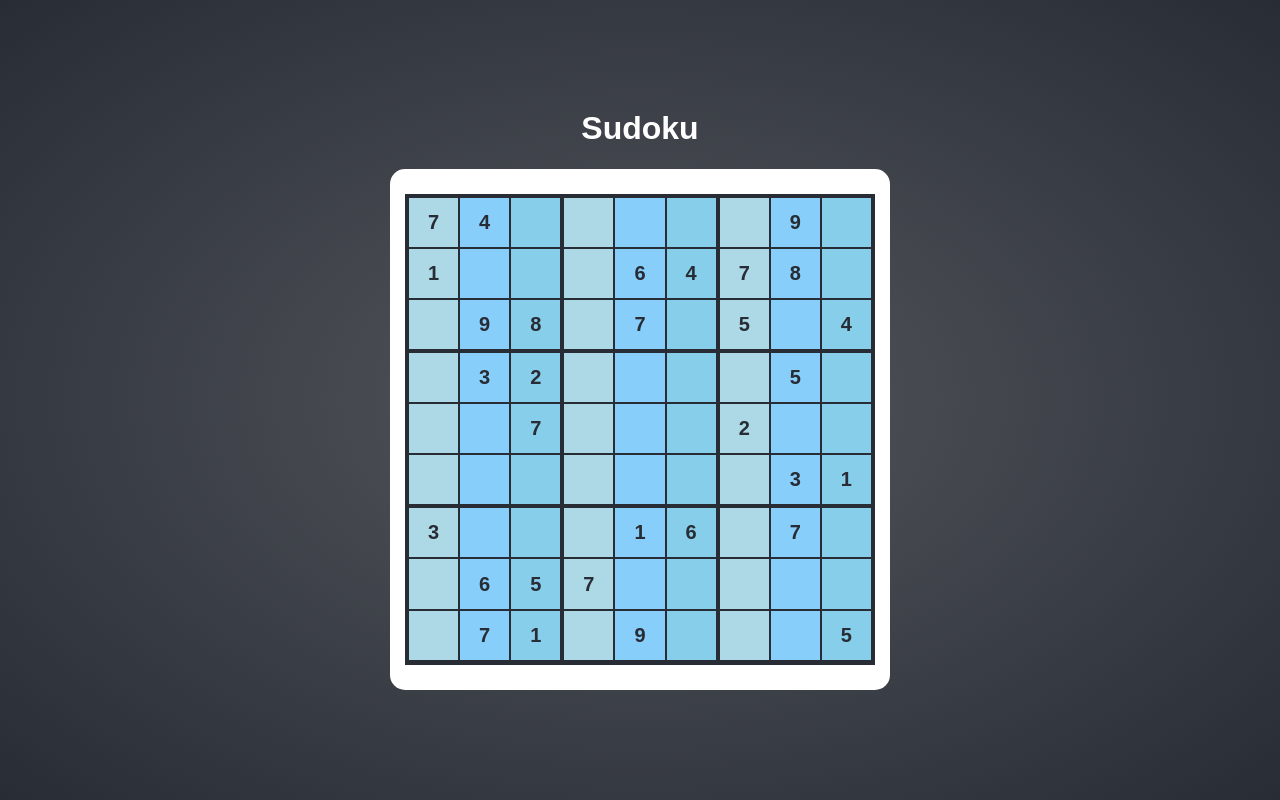
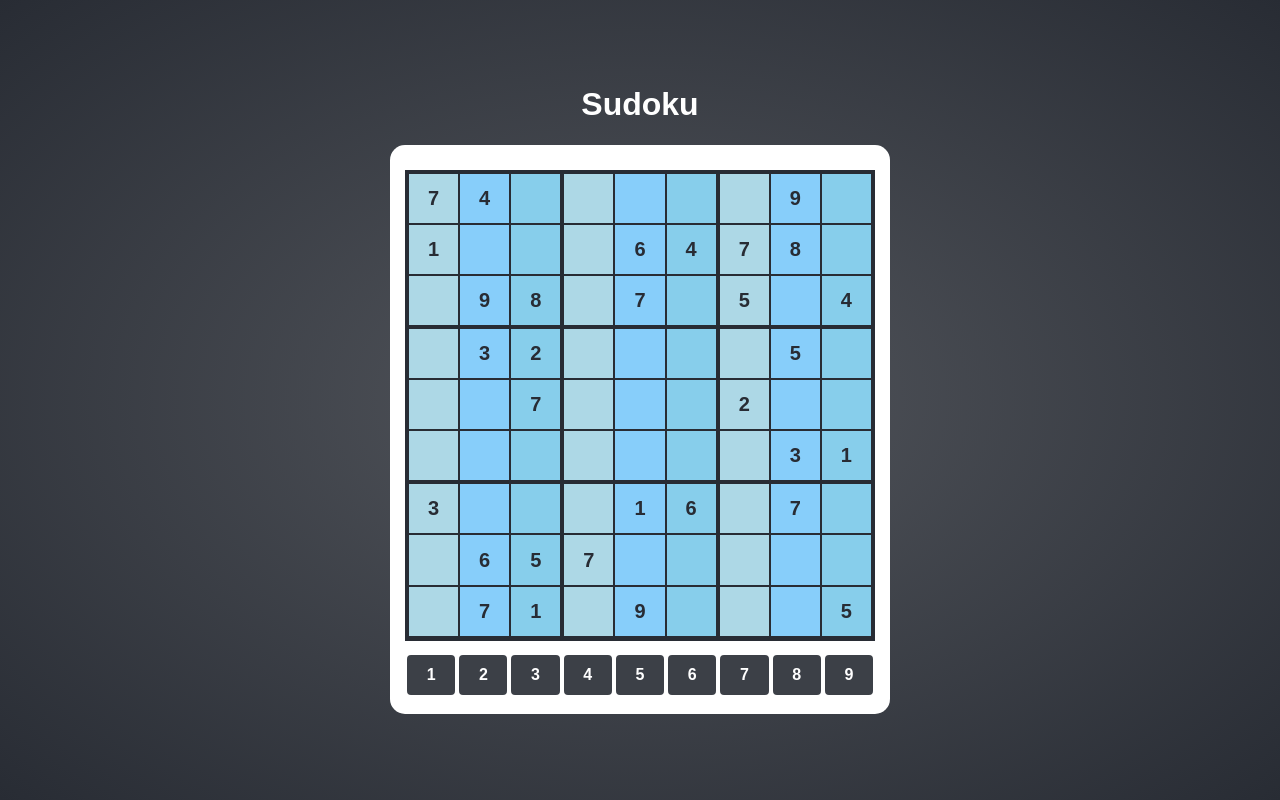
Before and after one commit to b3-bogusz/sudoku-react, a React (Create React App) app: page / in a window 1280 px wide. Built offline with nearby package versions, Linux system fonts and the light colour scheme.

Commit message:
add Button, NumberButton and Container for buttons under the grid

```diff
--- a/src/components/index.ts
+++ b/src/components/index.ts
@@ -1,2 +1,3 @@
 export { default as Grid } from './grid'
+export { default as Numbers } from './numbers'
 export * from './styles'
--- /dev/null
+++ b/src/components/numbers/button/index.tsx
@@ -0,0 +1,18 @@
+import React, { FC } from 'react'
+import { NUMBERS } from 'typings'
+import { Button } from 'components'
+
+interface IProps {
+    value: NUMBERS
+}
+ const NumberButton: FC<IProps> = ({ value }) => {
+    function fill() {
+        console.log('fill', value)
+    }
+
+    return(
+        <Button onClick={fill}>{value}</Button>
+    )
+ }
+
+ export default NumberButton;
--- /dev/null
+++ b/src/components/numbers/index.tsx
@@ -0,0 +1,18 @@
+import React, { FC } from 'react'
+
+import { NUMBERS } from 'typings'
+import Button from './button'
+import { Container } from './styles'
+
+const Numbers: FC = () => {
+
+    return(
+        <Container>
+            {([1, 2, 3, 4, 5, 6, 7, 8, 9] as NUMBERS[]).map(value => (
+                <Button key={value} value={value} />
+            ))}
+        </Container>
+    )
+}
+
+export default Numbers;
--- /dev/null
+++ b/src/components/numbers/styles/index.ts
@@ -0,0 +1,6 @@
+import styled from 'styled-components'
+
+export const Container = styled.div`
+  display: flex;
+  flex-flow: row;
+`
--- a/src/index.tsx
+++ b/src/index.tsx
@@ -3,7 +3,7 @@ import ReactDOM from 'react-dom';
 import { Provider } from "react-redux";
 import { ThemeProvider } from "styled-components";
 
-import { Card, Content, Grid, Title } from "./components";
+import { Card, Content, Grid, Title, Numbers } from "./components";
 import reportWebVitals from './reportWebVitals';
 import { configureStore } from "./core";
 import { GlobalStyles, theme } from "./styles";
@@ -18,6 +18,7 @@ ReactDOM.render(
                 <Title data-cy="title">Sudoku</Title>
                 <Card data-cy="card">
                     <Grid />
+                    <Numbers />
                 </Card>
             </Content>
         </Provider>
```
